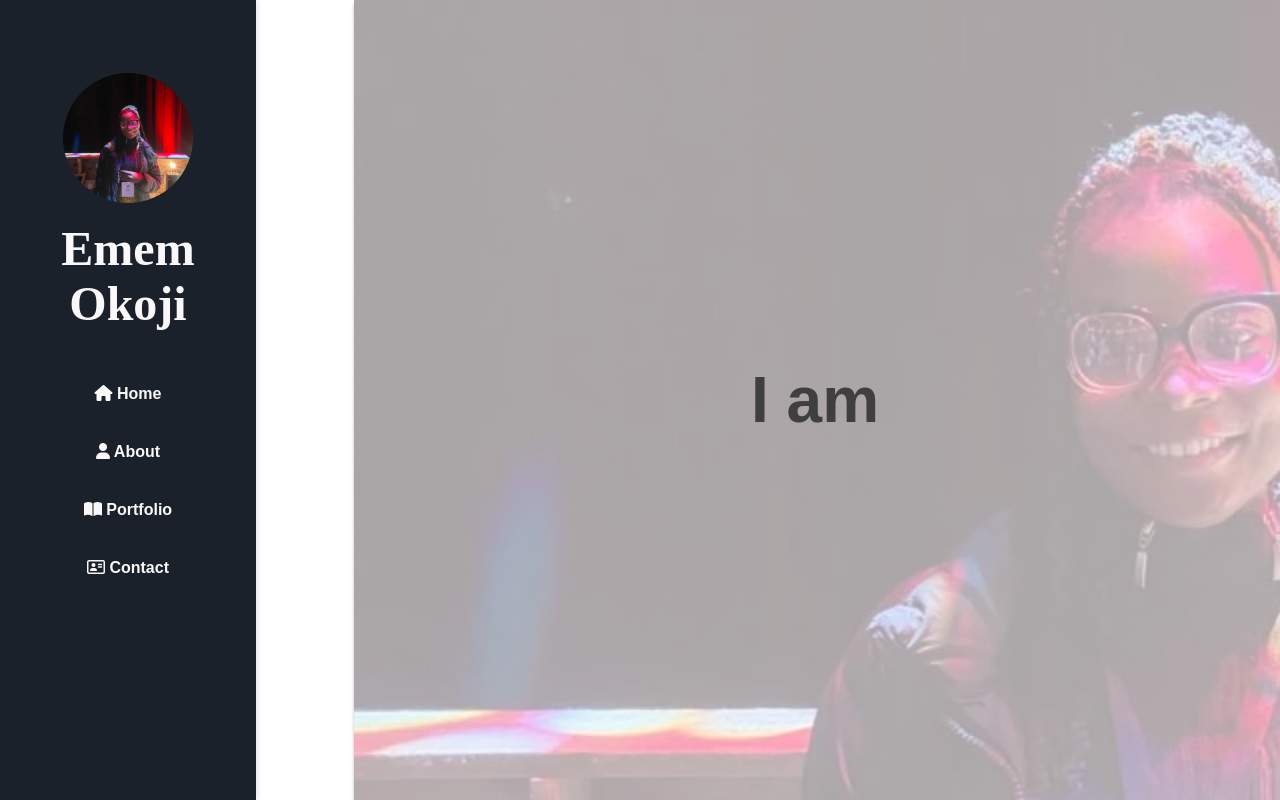
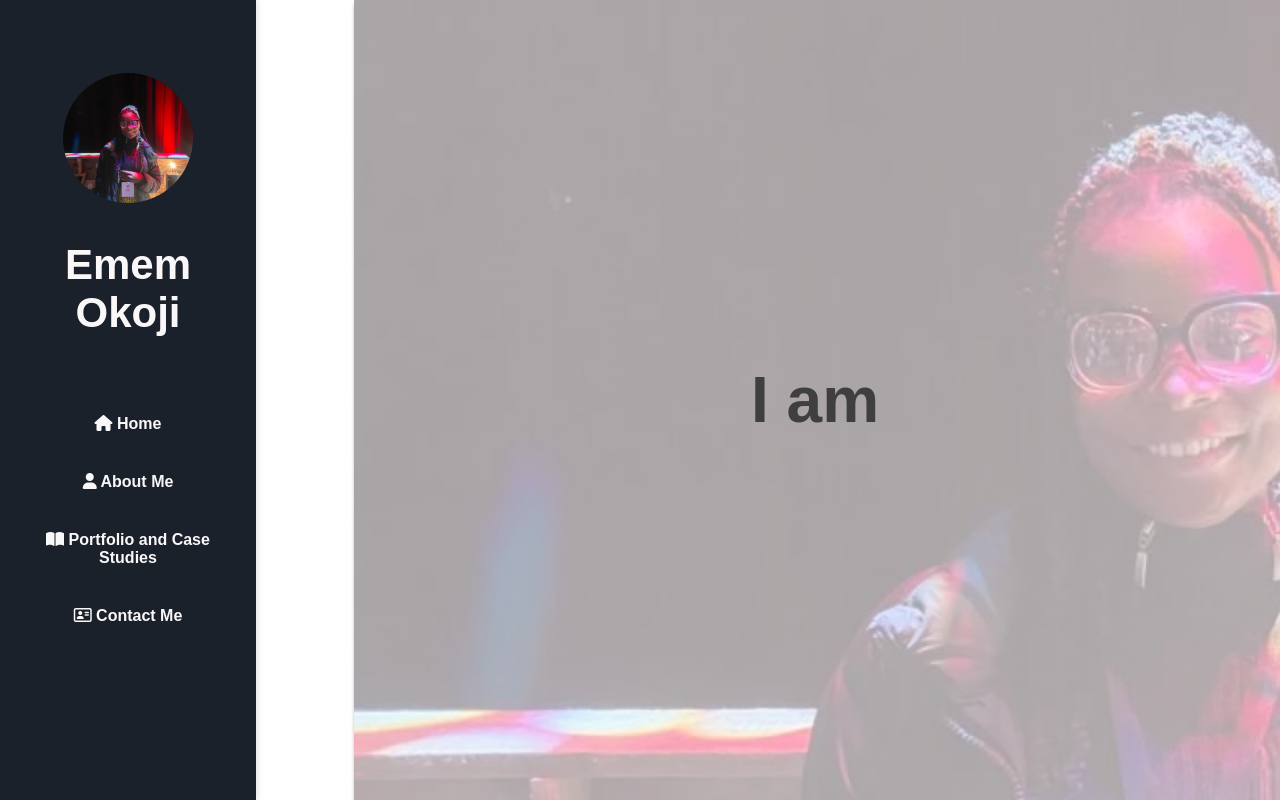
Before and after one commit to EhmieKimaro/portfolio, a plain HTML site: page index.html in a window 1280 px wide. Shown: the top 800 px of the page. Drawn offline with Linux system fonts and the light colour scheme.

Commit message:
Case study

```diff
--- a/index.html
+++ b/index.html
@@ -27,10 +27,10 @@
         <h1>Emem Okoji</h1>
         <nav>
             <ul>
-              <li><a href="#hero"><i class="fa-solid fa-house"></i>     <span>Home</span></a></li>
-              <li><a href="#about"><i class="fa-solid fa-user"></i>     <span>About</span></a></li>
-              <li><a href="#portfolio"><i class="fa-solid fa-book-open"></i>     <span>Portfolio</span></a></li>
-              <li><a href="#contact"><i class="fa-regular fa-address-card"></i>     <span>Contact</span></a></li>
+              <li><a href="#hero"><i class="fa-solid fa-house"></i> <span>Home</span></a></li>
+              <li><a href="#about"><i class="fa-solid fa-user"></i>     <span>About Me</span></a></li>
+              <li><a href="#portfolio"><i class="fa-solid fa-book-open"></i>     <span>Portfolio and Case Studies</span></a></li>
+              <li><a href="#contact"><i class="fa-regular fa-address-card"></i>     <span>Contact Me</span></a></li>
             </ul>
           </nav>
       </div>
@@ -79,7 +79,7 @@
         </div>
       </section>
       <section id="portfolio" class="portfolio">
-        <h2>Portfolio</h2>
+        <h2>Portfolio and Case Studies</h2>
         <div class="portfolio-grid">
           <a href="nrc.html" class="project">
             <img src="assets/nrc/mobilehifi.png" alt="Project Image"/>
@@ -129,7 +129,7 @@
       <section id="contact" class="contact">
         <h2>Contact</h2>
         <p>I'm always eager to collaborate with like-minded individuals and organizations that share a passion for improving user experiences. If you're looking for a UX designer to join your team or for your next project, I'd love to chat and explore how I can contribute to your success. If you'd like to connect or discuss potential opportunities, please don't hesitate to reach out via the email provided below.</p>
-        <div class="email"><i class="fa-regular fa-envelope"></i>    <span>e.okoji1@uni.brighton.ac.uk</span></div>
+        <div class="email"><i class="fa-regular fa-envelope"></i>    <span>kimarokoji@gmail.com</span></div>
       </section>
     </main>
   </div>
--- a/style.css
+++ b/style.css
@@ -29,13 +29,13 @@ section, div {
 
 
 h1{
-  font-family: 'Reggae One';
+  font-family: Arial, Helvetica, sans-serif;
   font-style: normal;
-  font-size: 48px;
+  font-size: 42px;
   text-align: center;
   color: #FAF7F8;
-  padding-top: 4px;
-  padding-bottom: 24px;
+  padding-top: 24px;
+  padding-bottom: 48px;
   text-align: center;
 }
 
```
